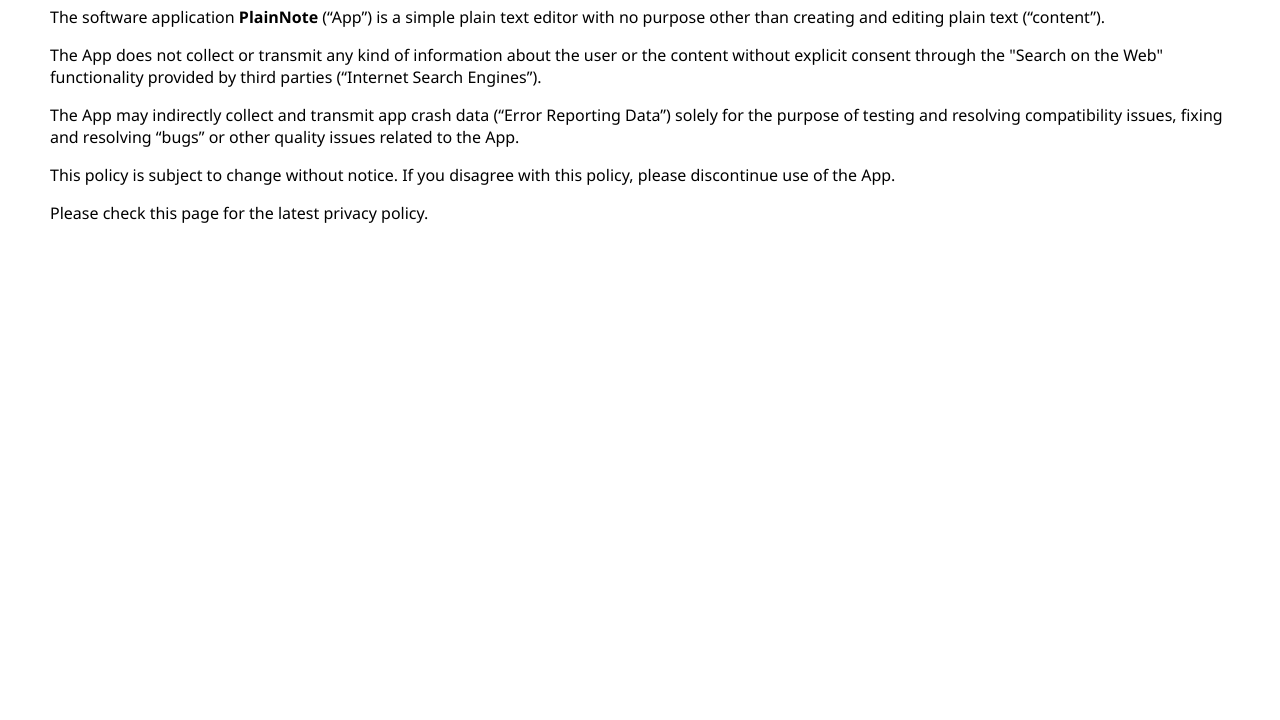
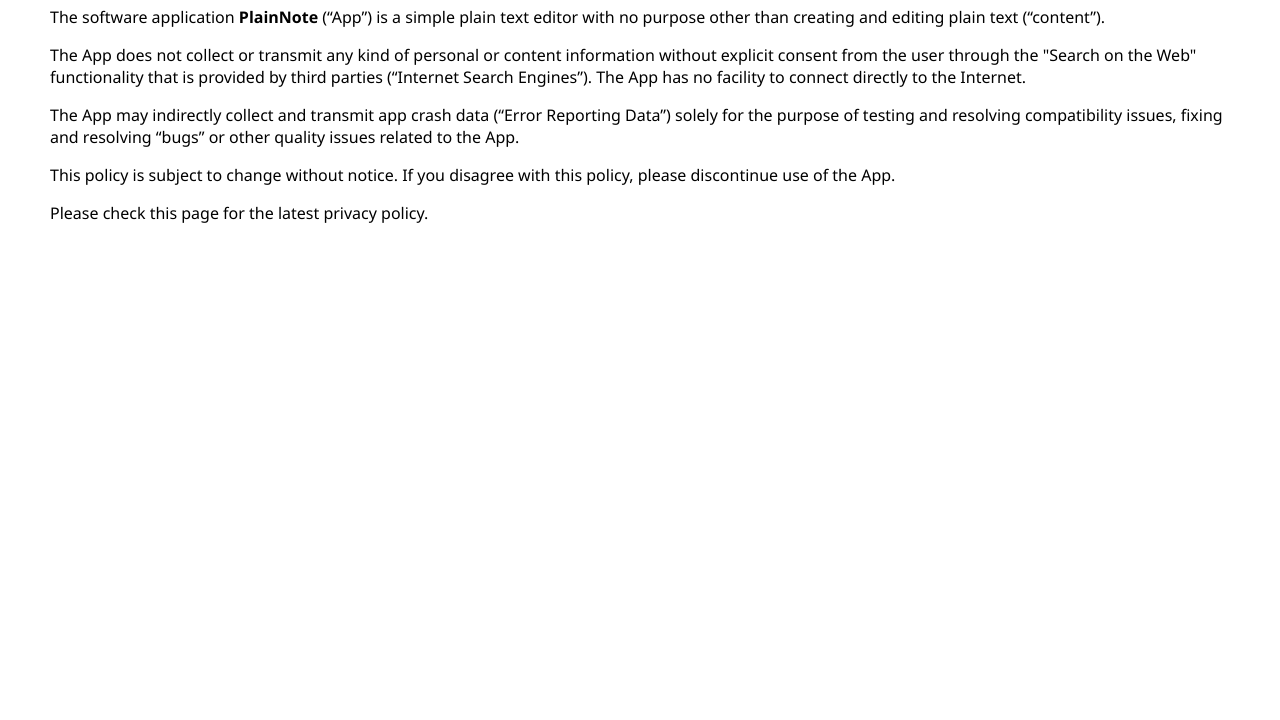
Before and after one commit to plain-note/plain-note.github.io, a plain HTML site: page privacy-policy/en/index.html in a window 1280 px wide. Shown: the part 80-800 px from the top of the page. Drawn offline with Linux system fonts and the light colour scheme.

Commit message:
Update index.html

```diff
--- a/privacy-policy/en/index.html
+++ b/privacy-policy/en/index.html
@@ -14,7 +14,7 @@
     <h1>Privacy Policy</h1>
 	<p>The software application <strong>PlainNote</strong> (“App”) is a simple plain text editor with no purpose other than creating and editing plain text (“content”).</p>
 
-	<p>The App does not collect or transmit any kind of information about the user or the content without explicit consent through the "Search on the Web" functionality provided by third parties (“Internet Search Engines”).</p>
+	<p>The App does not collect or transmit any kind of personal or content information without explicit consent from the user through the "Search on the Web" functionality that is provided by third parties (“Internet Search Engines”). The App has no facility to connect directly to the Internet.</p>
 
 	<p>The App may indirectly collect and transmit app crash data (“Error Reporting Data”) solely for the purpose of testing and resolving compatibility issues, fixing and resolving “bugs” or other quality issues related to the App.</p>
 
```
